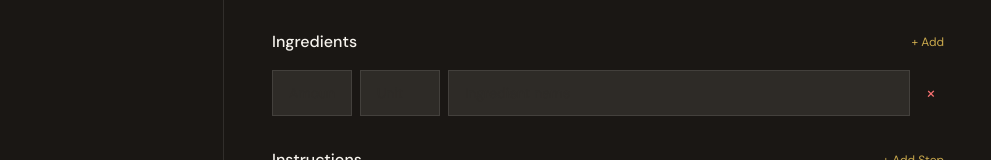
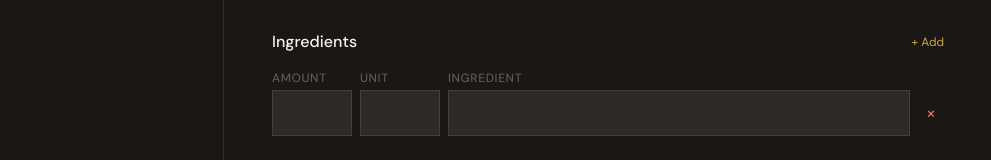
Before and after one commit to PeytonChester/chesto-us, a React (Vite) app: page /admin/recipes/new in a window 1280 px wide. Shown: the part 719-879 px from the top of the page, without its empty margins (0-991 px from the left). Built offline with nearby package versions, Linux system fonts and the light colour scheme; no server answers; sample sign-in values are in the browser's storage; a web font is replaced by a local one.

Commit message:
Add column labels to ingredient inputs

```diff
--- a/src/pages/admin/AdminRecipeEditor.jsx
+++ b/src/pages/admin/AdminRecipeEditor.jsx
@@ -174,6 +174,11 @@ export default function AdminRecipeEditor() {
             <h2 className="text-chesto-cream font-body font-medium">Ingredients</h2>
             <button type="button" onClick={addIngredient} className="text-xs text-chesto-gold hover:text-chesto-gold-light">+ Add</button>
           </div>
+          <div className="flex gap-2 mb-1 text-xs font-medium tracking-wider uppercase text-chesto-cream/30 ml-0">
+            <span className="w-20">Amount</span>
+            <span className="w-20">Unit</span>
+            <span className="flex-1">Ingredient</span>
+          </div>
           <div className="space-y-2">
             {form.ingredients.map((ing, i) => (
               <div key={i} className="flex gap-2 items-center">
```
